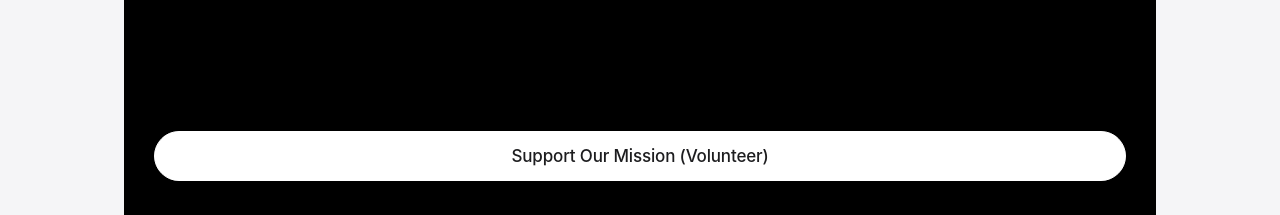
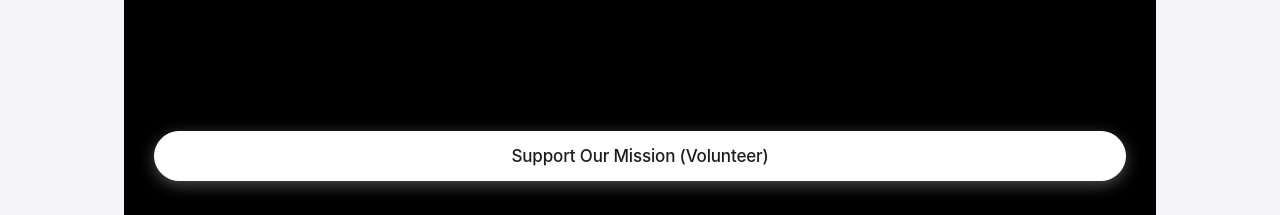
Before and after one commit to sasuhai/HCFBTR-Brocure-Resource, a React (Vite) app: page /#/ in a window 1280 px wide. Shown: the part 2780-2995 px from the top of the page. Built offline with nearby package versions, Linux system fonts and the light colour scheme; no server answers; the database is empty.

Commit message:
Fix Volunteer button visibility - force white background on hero

```diff
--- a/src/pages/Home.css
+++ b/src/pages/Home.css
@@ -515,15 +515,16 @@ h4 {
 
 /* 2. Volunteer - Secondary (Solid White) */
 .home-page .cta-buttons .btn-secondary {
-    background-color: var(--bg-card) !important;
-    color: var(--text-primary) !important;
-    border: 1px solid var(--bg-card);
+    background-color: #ffffff !important;
+    color: #1d1d1f !important;
+    border: 1px solid #ffffff;
+    box-shadow: 0 4px 15px rgba(255, 255, 255, 0.3);
 }
 
 .home-page .cta-buttons .btn-secondary:hover {
     background-color: rgba(255, 255, 255, 0.95) !important;
     transform: scale(1.04) !important;
-    box-shadow: 0 0 30px rgba(255, 255, 255, 0.4) !important;
+    box-shadow: 0 0 30px rgba(255, 255, 255, 0.5) !important;
 }
 
 /* 3. Explore Classes - Tertiary (Glass Outline) */
```
